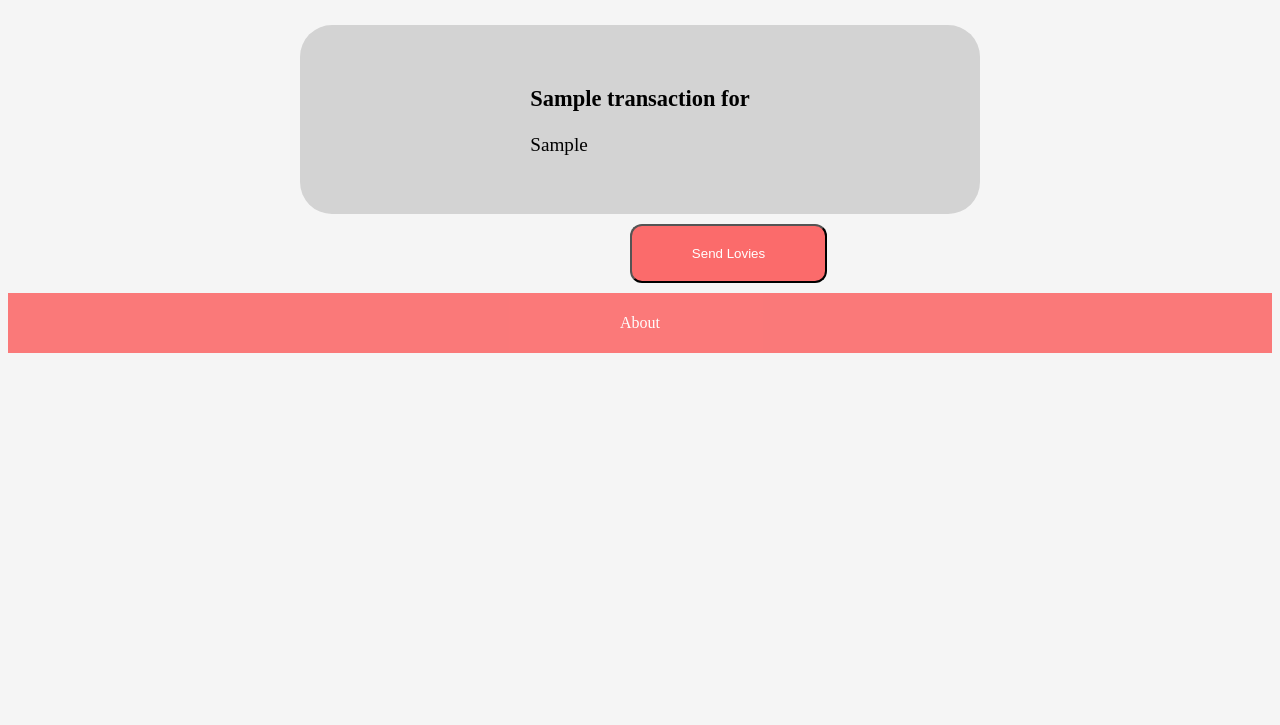
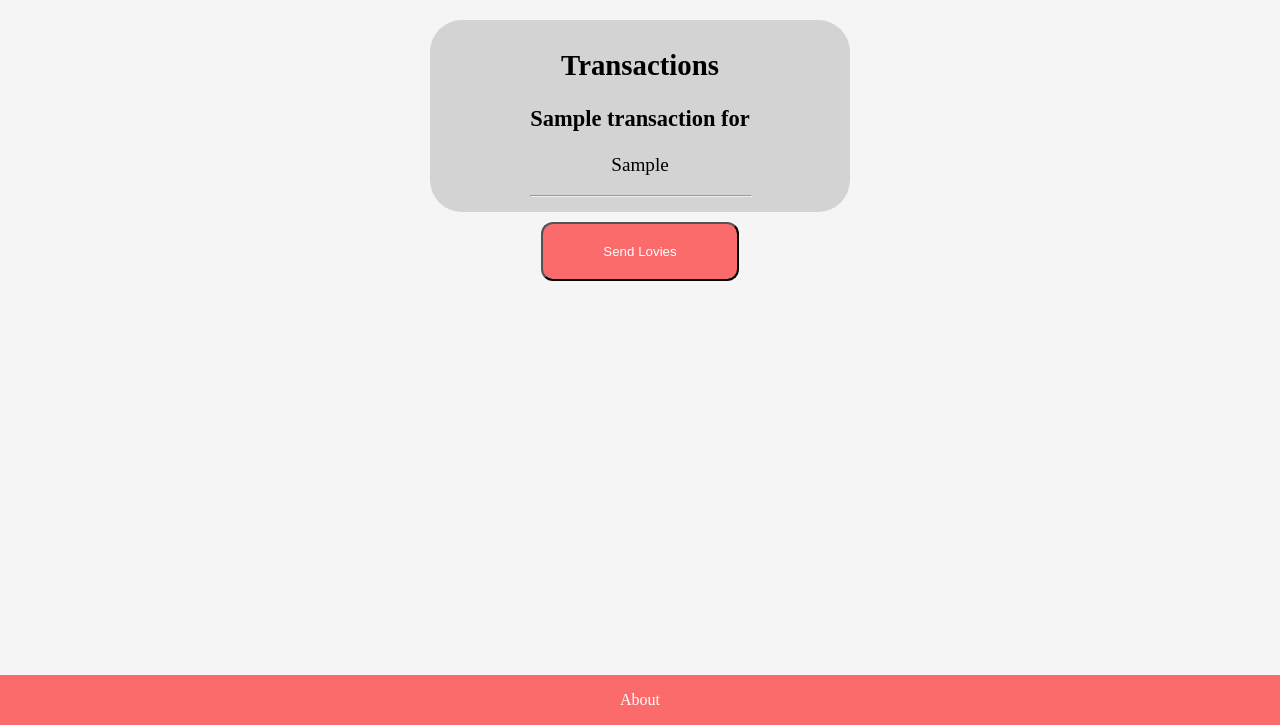
Before and after one commit to MrDrDAVID/Lovemo, a Django app: template lovemo/main_app/templates/main_app/index.html in a window 1280 px wide. Shown: the part 75-800 px from the top of the page. Run offline with Django 3.2, Linux system fonts and the light colour scheme; the template is opened without the code that fills it: most values are stand-ins (such as "Sample title", 1, 10 or a date in 2020).

Commit message:
working on stuff

```diff
--- a/lovemo/main_app/static/styles/style.css
+++ b/lovemo/main_app/static/styles/style.css
@@ -40,52 +40,46 @@ a:visited {
 
 body {
     background-color: whitesmoke;
-    margin-top: 100px;
+    margin-top: 95px;
     text-align: center;
 }
 
 #content {
     font-size: larger;
     display: inline-block;
+}
+
+#transactions {
+    text-align: center;
+    background-color: lightgrey;
+    padding: 0 100px;
+    padding-top: 5px;
+    padding-bottom: 5px;
+    border-radius: 2rem;
+}
+
+#transactions a {
     text-align: left;
 }
 
-#transactions {
-    background-color: lightgrey;
-    padding-left: 12em;
-    padding-right: 12em;
-    padding-top: 2em;
-    padding-bottom: 2em;
-    border-radius: 2rem;
-}
-
 footer {
-    width: 100%;
-    margin-left: 0%;
-    margin-right: 0%;
-}
-
-#footer {
-    position: relative;
-    padding-top: 5px;
-    padding-bottom: 5px;
-    top: 10px;
+    position: fixed;
     bottom: 0px;
+    left: 0px;
     width: 100%;
     background-color: rgba(253, 75, 75, 0.808);
     color: white;
     text-align: center;
-    opacity: 90%;
 }
 
 #send-lovies-btn {
     margin-top: 10px;
-    margin-left: 330px;
     padding: 20px 60px;
     background-color: rgba(253, 75, 75, 0.808);
     display: inline-block;
     border-radius: 12px;
     color: white;
+    margin-bottom: 50px;
 }
 
 #send-lovies-btn:hover {
--- a/lovemo/main_app/templates/main_app/index.html
+++ b/lovemo/main_app/templates/main_app/index.html
@@ -2,13 +2,17 @@
 
 {% block content %}
         <div id="transactions" name="transactions">
+            <h2>Transactions</h2>
             {% for transaction in transactions %}
+                <div id="transaction-card">
                     <a href="/{{transaction.id}}"><h3>{{transaction}} for</h3></a>
                     {% if transaction.payment_for|length > 150 %}
                         <p>{{transaction.payment_for|slice:'150'}}</p>
                     {% else %}
                         <p>{{transaction.payment_for}}</p>
                     {% endif %}
+                    <hr width="100%" align="LEFT">
+                </div>
             {% endfor %}
         </div>
         <a href="/create_transaction"><button id="send-lovies-btn">Send Lovies</button></a>
```
Also changed, not shown: lovemo/db.sqlite3. Lines whose indentation alone changed are shown as unchanged.
